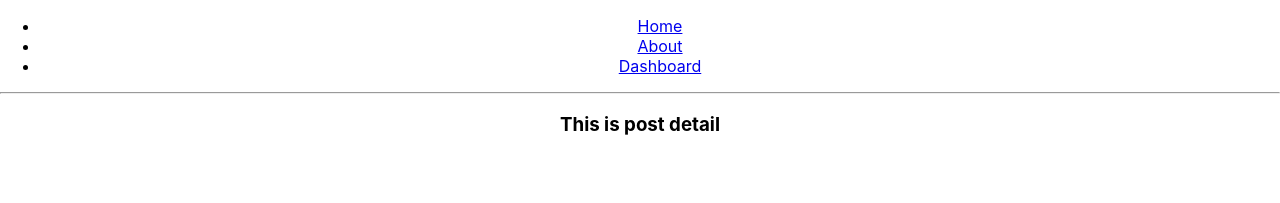
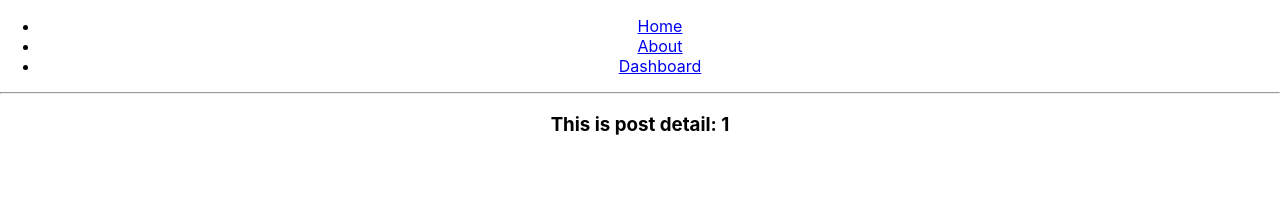
Before and after one commit to rsshonjoy/social-buddy, a React (Create React App) app: page /post/1 in a window 1280 px wide. Shown: the top 203 px of the page. Built offline with nearby package versions, Linux system fonts and the light colour scheme.

Commit message:
dynamic post

```diff
--- a/src/components/PostDetail/PostDetail.js
+++ b/src/components/PostDetail/PostDetail.js
@@ -1,9 +1,11 @@
 import React from 'react';
+import { useParams } from 'react-router';
 
 const PostDetail = () => {
+  const {id} = useParams()
   return (
     <div>
-      <h3>This is post detail</h3>
+      <h3>This is post detail: {id}</h3>
     </div>
   );
 };
```
